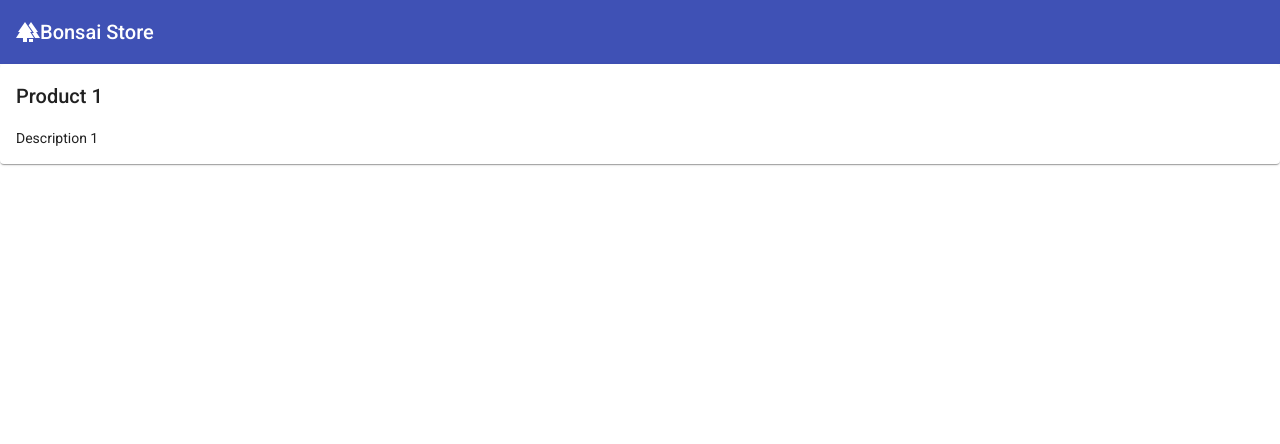
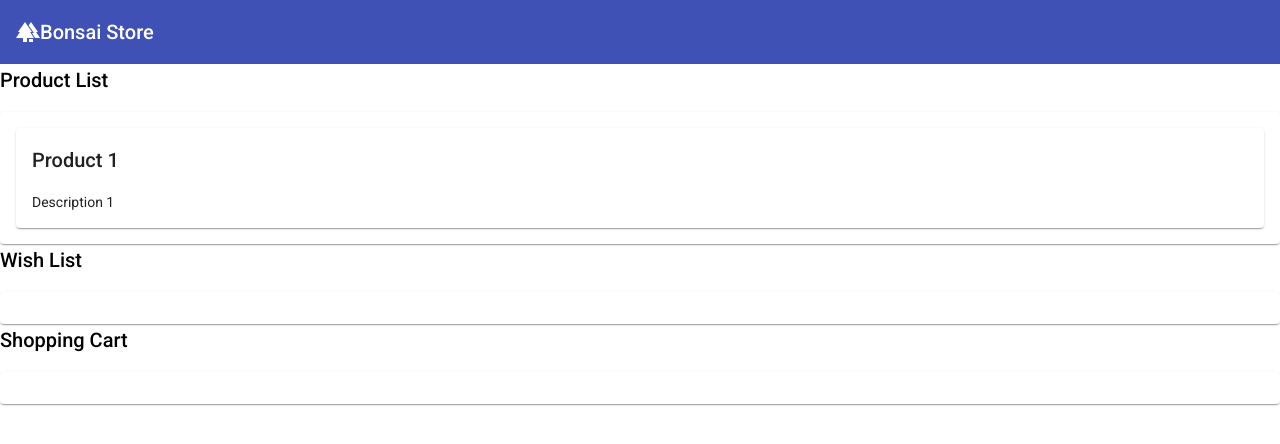
Before and after one commit to INFO-3170-Javascript-3/info3170-week04, an Angular app: page / in a window 1280 px wide. Shown: the top 444 px of the page. Built offline with nearby package versions, Linux system fonts and the light colour scheme.

Commit message:
implementing drag and drop

```diff
--- a/src/app/app.component.html
+++ b/src/app/app.component.html
@@ -3,4 +3,49 @@
   <span>Bonsai Store</span>
 </mat-toolbar>
 
-<app-product *ngFor="let product of products" [product]="product"></app-product>
+<div class="content-wrapper">
+  <div class="container-wrapper">
+    <div class="container">
+      <h2>Product List</h2>
+      <mat-card
+        cdkDropList
+        id="products"
+        #productsList="cdkDropList"
+        [cdkDropListData]="products"
+        [cdkDropListConnectedTo]="[wishListContainer, shoppingCartList]"
+        (cdkDropListDropped)="drop($event)"
+        class="list">
+        <p class="empty-label" *ngIf="products.length===0">Empty List</p>
+        <app-product (edit)="editProduct('products', $event)" *ngFor="let product of products" cdkDrag [product]="product"></app-product>
+      </mat-card>
+    </div>
+    <div class="container">
+      <h2>Wish List</h2>
+      <mat-card
+        cdkDropList
+        id="products"
+        #wishListContainer="cdkDropList"
+        [cdkDropListData]="wishList"
+        [cdkDropListConnectedTo]="[productsList, shoppingCartList]"
+        (cdkDropListDropped)="drop($event)"
+        class="list">
+        <p class="empty-label" *ngIf="products.length===0">Empty List</p>
+        <app-product (edit)="editProduct('whishList', $event)" *ngFor="let product of wishList" cdkDrag [product]="product"></app-product>
+      </mat-card>
+    </div>
+    <div class="container">
+      <h2>Shopping Cart</h2>
+      <mat-card
+        cdkDropList
+        id="products"
+        #shoppingCartList="cdkDropList"
+        [cdkDropListData]="shoppingCart"
+        [cdkDropListConnectedTo]="[productsList, wishListContainer]"
+        (cdkDropListDropped)="drop($event)"
+        class="list">
+        <p class="empty-label" *ngIf="products.length===0">Empty List</p>
+        <app-product (edit)="editProduct('shoppingCart', $event)" *ngFor="let product of shoppingCart" cdkDrag [product]="product"></app-product>
+      </mat-card>
+    </div>
+  </div>
+</div>
--- a/src/app/app.component.ts
+++ b/src/app/app.component.ts
@@ -1,3 +1,4 @@
+import { CdkDragDrop, transferArrayItem } from '@angular/cdk/drag-drop';
 import { Component } from '@angular/core';
 import { Product } from './product/product';
 
@@ -13,7 +14,27 @@ export class AppComponent {
       name: 'Product 1',
       description: 'Description 1'
     }
-  ]
+  ];
 
+  wishList: Product[] = [];
+
+  shoppingCart: Product[] = [];
+
+  editProduct(list: string, product: Product): void {}
+
+  drop(event: CdkDragDrop<Product[]>): void {
+    if (event.previousContainer === event.container) {
+      return;
+    }
+    if (!event.container.data || !event.previousContainer.data) {
+      return;
+    }
+    transferArrayItem(
+      event.previousContainer.data,
+      event.container.data,
+      event.previousIndex,
+      event.currentIndex
+    );
+  }
 
 }
--- a/src/app/app.module.ts
+++ b/src/app/app.module.ts
@@ -4,6 +4,7 @@ import { BrowserModule } from '@angular/platform-browser';
 import { MatToolbarModule } from '@angular/material/toolbar';
 import { MatIconModule } from '@angular/material/icon';
 import { MatCardModule } from '@angular/material/card';
+import { DragDropModule } from '@angular/cdk/drag-drop';
 
 import { AppComponent } from './app.component';
 import { ProductComponent } from './product/product.component';
@@ -20,6 +21,7 @@ import { BrowserAnimationsModule } from '@angular/platform-browser/animations';
     MatToolbarModule,
     MatIconModule,
     MatCardModule,
+    DragDropModule
   ],
   providers: [],
   bootstrap: [AppComponent]
```
